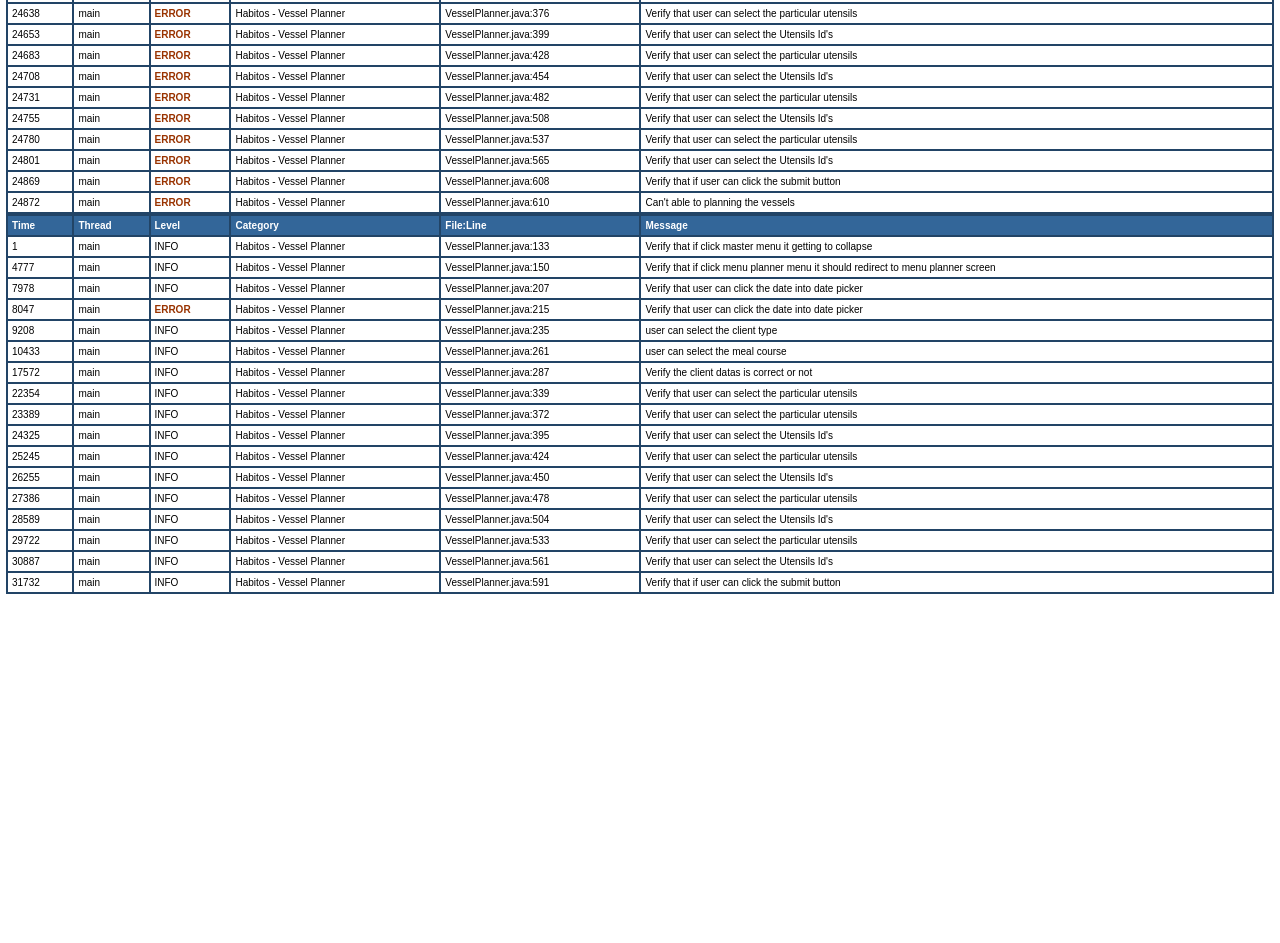
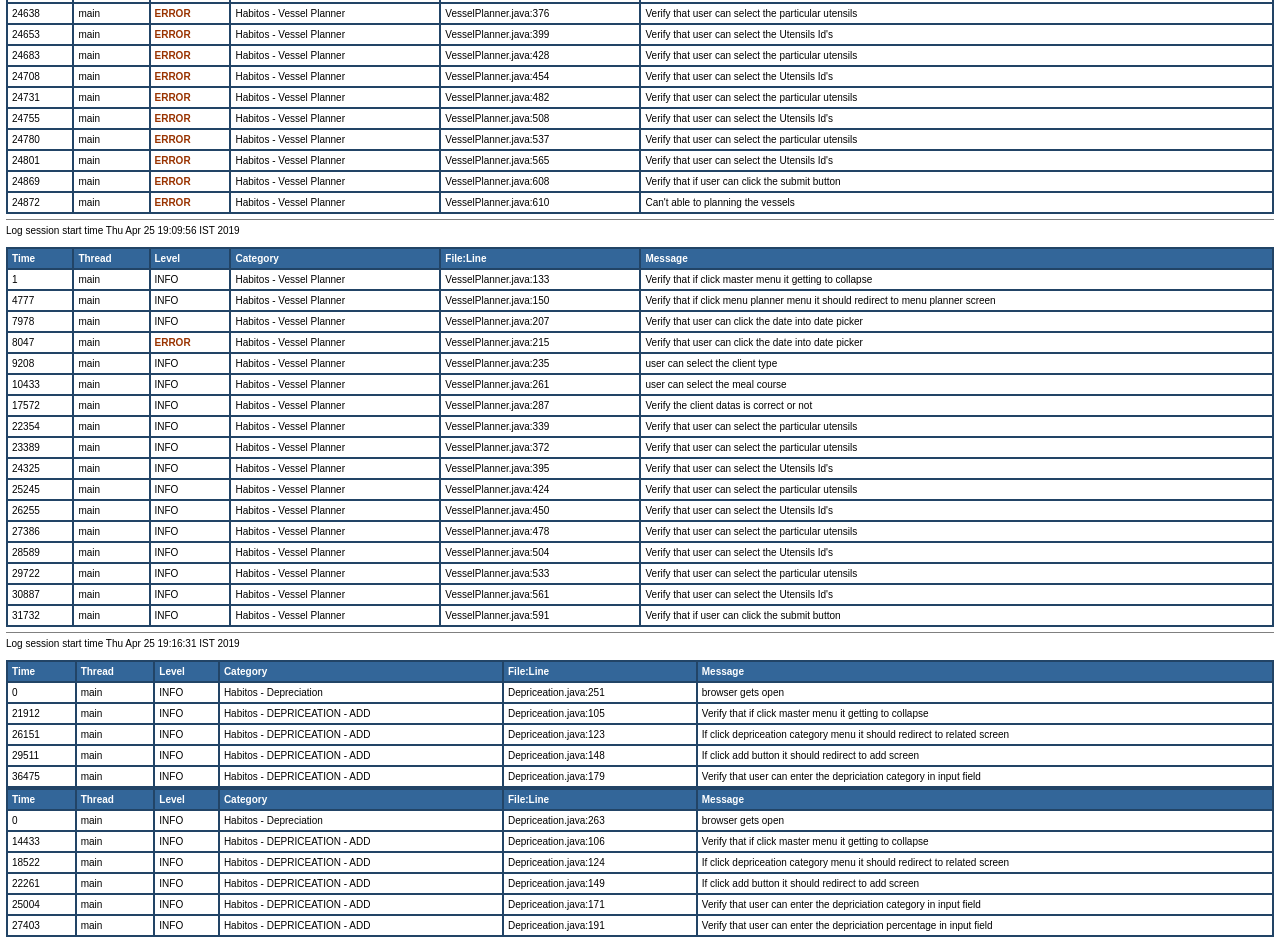
Before and after one commit to ManikandanRajamanickam/FINAL-HABITOS-ERP-ATM, a plain HTML site: page ERP/log/application.html in a window 1280 px wide. Shown: the part 2659-3602 px from the top of the page. Before the commit the page ends 3259 px from the top, so only its background shows below. Drawn offline with Linux system fonts and the light colour scheme.

Commit message:
Depriceation 19 : 18 Pm

```diff
--- a/ERP/log/application.html
+++ b/ERP/log/application.html
@@ -1389,3 +1389,150 @@ Log session start time Thu Apr 25 12:57:51 IST 2019<br>
 <td>VesselPlanner.java:591</td>
 <td title="Message">Verify that if user can click the submit button</td>
 </tr>
+<!DOCTYPE HTML PUBLIC "-//W3C//DTD HTML 4.01 Transitional//EN" "http://www.w3.org/TR/html4/loose.dtd">
+<html>
+<head>
+<title>Application log</title>
+<style type="text/css">
+<!--
+body, table {font-family: arial,sans-serif; font-size: x-small;}
+th {background: #336699; color: #FFFFFF; text-align: left;}
+-->
+</style>
+</head>
+<body bgcolor="#FFFFFF" topmargin="6" leftmargin="6">
+<hr size="1" noshade>
+Log session start time Thu Apr 25 19:09:56 IST 2019<br>
+<br>
+<table cellspacing="0" cellpadding="4" border="1" bordercolor="#224466" width="100%">
+<tr>
+<th>Time</th>
+<th>Thread</th>
+<th>Level</th>
+<th>Category</th>
+<th>File:Line</th>
+<th>Message</th>
+</tr>
+
+<tr>
+<td>0</td>
+<td title="main thread">main</td>
+<td title="Level">INFO</td>
+<td title=" Habitos - Depreciation category"> Habitos - Depreciation</td>
+<td>Depriceation.java:251</td>
+<td title="Message">browser gets open</td>
+</tr>
+
+<tr>
+<td>21912</td>
+<td title="main thread">main</td>
+<td title="Level">INFO</td>
+<td title=" Habitos - DEPRICEATION - ADD category"> Habitos - DEPRICEATION - ADD</td>
+<td>Depriceation.java:105</td>
+<td title="Message">Verify  that if click master menu it getting to collapse</td>
+</tr>
+
+<tr>
+<td>26151</td>
+<td title="main thread">main</td>
+<td title="Level">INFO</td>
+<td title=" Habitos - DEPRICEATION - ADD category"> Habitos - DEPRICEATION - ADD</td>
+<td>Depriceation.java:123</td>
+<td title="Message">If click depriceation category menu it should redirect to related screen</td>
+</tr>
+
+<tr>
+<td>29511</td>
+<td title="main thread">main</td>
+<td title="Level">INFO</td>
+<td title=" Habitos - DEPRICEATION - ADD category"> Habitos - DEPRICEATION - ADD</td>
+<td>Depriceation.java:148</td>
+<td title="Message">If click add button it should redirect to add screen</td>
+</tr>
+
+<tr>
+<td>36475</td>
+<td title="main thread">main</td>
+<td title="Level">INFO</td>
+<td title=" Habitos - DEPRICEATION - ADD category"> Habitos - DEPRICEATION - ADD</td>
+<td>Depriceation.java:179</td>
+<td title="Message">Verify that user can enter the depriciation category in input field</td>
+</tr>
+<!DOCTYPE HTML PUBLIC "-//W3C//DTD HTML 4.01 Transitional//EN" "http://www.w3.org/TR/html4/loose.dtd">
+<html>
+<head>
+<title>Application log</title>
+<style type="text/css">
+<!--
+body, table {font-family: arial,sans-serif; font-size: x-small;}
+th {background: #336699; color: #FFFFFF; text-align: left;}
+-->
+</style>
+</head>
+<body bgcolor="#FFFFFF" topmargin="6" leftmargin="6">
+<hr size="1" noshade>
+Log session start time Thu Apr 25 19:16:31 IST 2019<br>
+<br>
+<table cellspacing="0" cellpadding="4" border="1" bordercolor="#224466" width="100%">
+<tr>
+<th>Time</th>
+<th>Thread</th>
+<th>Level</th>
+<th>Category</th>
+<th>File:Line</th>
+<th>Message</th>
+</tr>
+
+<tr>
+<td>0</td>
+<td title="main thread">main</td>
+<td title="Level">INFO</td>
+<td title=" Habitos - Depreciation category"> Habitos - Depreciation</td>
+<td>Depriceation.java:263</td>
+<td title="Message">browser gets open</td>
+</tr>
+
+<tr>
+<td>14433</td>
+<td title="main thread">main</td>
+<td title="Level">INFO</td>
+<td title=" Habitos - DEPRICEATION - ADD category"> Habitos - DEPRICEATION - ADD</td>
+<td>Depriceation.java:106</td>
+<td title="Message">Verify  that if click master menu it getting to collapse</td>
+</tr>
+
+<tr>
+<td>18522</td>
+<td title="main thread">main</td>
+<td title="Level">INFO</td>
+<td title=" Habitos - DEPRICEATION - ADD category"> Habitos - DEPRICEATION - ADD</td>
+<td>Depriceation.java:124</td>
+<td title="Message">If click depriceation category menu it should redirect to related screen</td>
+</tr>
+
+<tr>
+<td>22261</td>
+<td title="main thread">main</td>
+<td title="Level">INFO</td>
+<td title=" Habitos - DEPRICEATION - ADD category"> Habitos - DEPRICEATION - ADD</td>
+<td>Depriceation.java:149</td>
+<td title="Message">If click add button it should redirect to add screen</td>
+</tr>
+
+<tr>
+<td>25004</td>
+<td title="main thread">main</td>
+<td title="Level">INFO</td>
+<td title=" Habitos - DEPRICEATION - ADD category"> Habitos - DEPRICEATION - ADD</td>
+<td>Depriceation.java:171</td>
+<td title="Message">Verify that user can enter the depriciation category in input field</td>
+</tr>
+
+<tr>
+<td>27403</td>
+<td title="main thread">main</td>
+<td title="Level">INFO</td>
+<td title=" Habitos - DEPRICEATION - ADD category"> Habitos - DEPRICEATION - ADD</td>
+<td>Depriceation.java:191</td>
+<td title="Message">Verify that user can enter the depriciation percentage  in input field</td>
+</tr>
```
Also changed, not shown: 3 other files.
